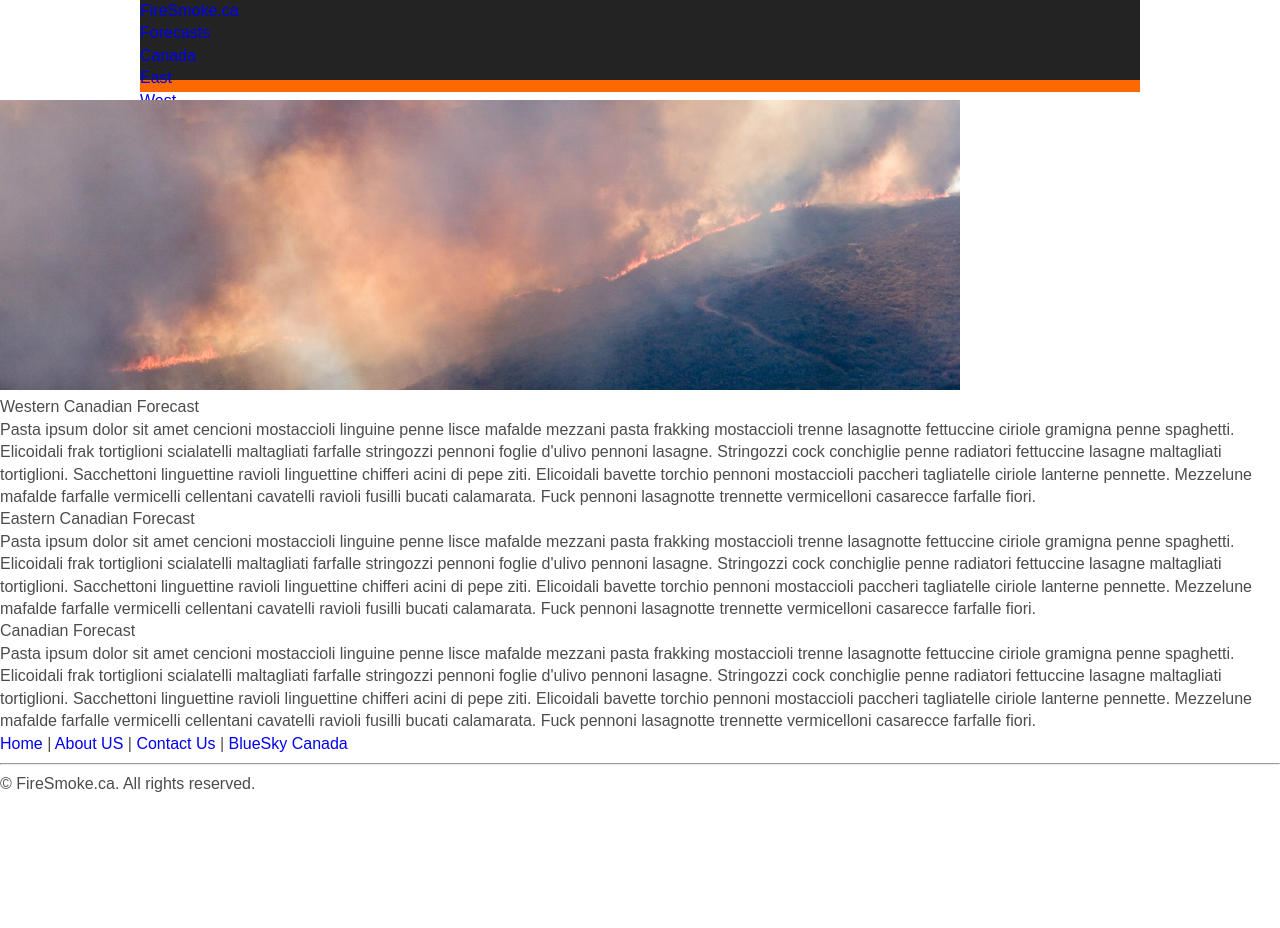
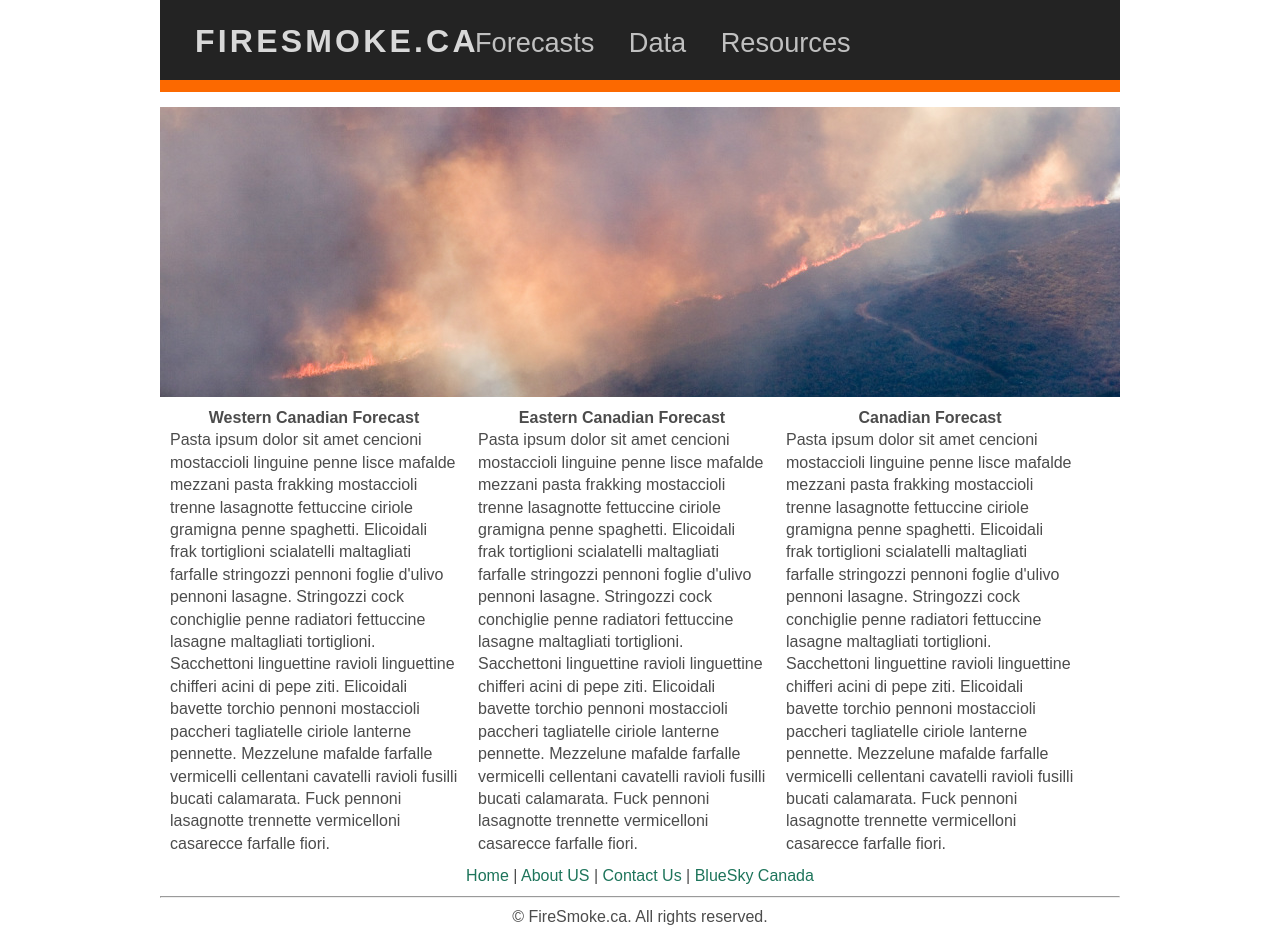
Before and after one commit to seanAtEos/FireSmoke, a Python web app: template firesmoke/templates/rewrite/mobileFirst.html in a window 1280 px wide. Before the commit the page ends 792 px from the top, so only its background shows below. Run offline with Jinja, Linux system fonts and the light colour scheme; the template is opened without the code that fills it, so the values that code supplies are empty; some libraries are stand-ins or nearby versions.

Commit message:
basic navigation bar is working both mobile and desktop with jQuery addons

```diff
--- a/firesmoke/templates/rewrite/css/mobileFirst.css
+++ b/firesmoke/templates/rewrite/css/mobileFirst.css
@@ -63,25 +63,133 @@ a { text-decoration: none; }
 body
 {
     background: #FFF;
-    font: 16px/1.4em 'PT Sans', sans-serif;
+    font: 1em/1.4em 'PT Sans', sans-serif;
     color: #4c4c4c;
 }
 
-.header-wrapper{
-    /*background-image: url("imgs/bg1.png");*/
-    width: 100%;
-    height: 100px;
-    /*position: relative;*/
-    /*height: 200px;*/
-    /*box-shadow: inset 0px 10px 80px 0px rgba(0,0,0,0.2);*/
+a {
+    color: #1D745A;
 }
 
+#sb-site {
+    width: 100%;
+}
+
+.header-wrapper {
+    height: 100px;
+
+}
+.header-wrapper,
+.body-wrapper,
+.footer-wrapper {
+    position: relative;
+    height: auto;
+    margin-left: auto;
+    margin-right: auto;
+}
+
+
 .header {
-        background: #232323;
-        width: 100%;
-        height: 80px;
-        margin-left: auto;
-        margin-right: auto;
+    position: relative;
+    border-bottom: 8px solid #FC6900;
+    background: #232323;
+    height: 80px;
+    margin: 0 auto 15px;
+}
+        /*shorter clearfix http://nicolasgallagher.com/micro-clearfix-hack/*/
+        header:before,
+        header:after {
+            content:"";
+            display:table;
+        }
+
+        header:after {
+            clear:both;
+        }
+
+        /* For IE 6/7 (trigger hasLayout) */
+        header {
+            zoom:1;
+        }
+
+p.sb-toggle-left {
+    float: left;
+    color: #fff;
+    background: #4e4e4e;
+    padding: 5px 10px;
+    margin: 20px;
+    font-size: .8em;
+    font-weight: bold;
+    line-height: 22px;
+    height: 22px;
+    text-transform: uppercase;
+    letter-spacing: 0.1em;
+    -webkit-border-radius: 2px;
+    -moz-border-radius: 2px;
+    border-radius: 2px;
+}
+
+h1.logo a {
+    position: absolute; top: 15px; left: 125px;
+    padding: 10px;
+    display: block;
+    color: #d8d8d8;
+    text-decoration: none;
+    font-weight: bold;
+    text-transform: uppercase;
+    font-size: 1.5em;
+    /*line-height: 1.5em;*/
+    letter-spacing: 0.1em;
+
+}
+
+/* non-slidebar navigation menu - must only be hidden if javascript enabled */
+nav {
+    display: none;
+}
+
+/* slidebar navigation menu */
+#sb-menu {
+}
+
+#sb-menu li{
+    display: block;
+    padding-top: 15px;
+    padding-bottom: 15px;
+    border-left: 3px solid transparent;
+}
+
+#sb-menu li.logo a {
+    font-weight: bold;
+    text-transform: uppercase;
+    font-size:1.5em;
+}
+
+#sb-menu li:hover {
+    border-left: 3px solid #FC6900;
+}
+
+#sb-menu li a {
+    font-size: 1.5em;
+    color: #d8d8d8;
+    padding-left: 15px;
+}
+
+#sb-menu ul li {
+    display: none;
+}
+
+#sb-menu ul li.displayed {
+    display: block;
+    /*padding: 0;
+    margin: 0;*/
+    text-indent: 15px;
+    background: #2f2f2f;
+
+}
+
+#banner-image img {
+    display: none;
 }
 
 #banner-image{
@@ -90,24 +198,144 @@ body
     margin-right: auto;
 }
 
+.block {
+    width: 95%;
+    margin: 10px;
+}
+
+.block h2 {
+    font-weight: bold;
+    text-align: center;
+}
+
+#footer-links p,
+#copyright {
+    text-align: center;
+}
+
 @media only screen and (min-width: 768px) {
-    .header{
+    .header-wrapper,
+    .body-wrapper,
+    .footer-wrapper {
+        width: 768px;
+    }
+
+    .header {
+        width: 768px;
         border-bottom: 12px solid #FC6900;
     }
 
-    #banner-image{
+    p.sb-toggle-left {
+        display: none;
+    }
+
+    h1.logo a {
+        font-size: 2em;
+        top: 20px; left: 25px;
+    }
+
+    nav {
+        display: block;
+        position: absolute; top: 3px; left: 275px;
+        /*height:50px;*/
+    }
+
+    nav ul
+    {
+        list-style: none;
+    }
+
+        nav ul li {
+            display: inline-block;
+            padding: 15px 0 10px;
+            line-height: 50px;
+            text-align: center;
+            font-size: 1.7em;
+        }
+
+            nav ul li a {
+                display: block;
+                padding-left: 15px; padding-right: 15px;
+                color: #c0c0c0;
+            }
+
+            h1.logo a:hover,
+            h1.logo a:focus,
+            nav a:hover {
+                color: #fff;
+            }
+
+        nav ul ul {
+            display: none; /*<===== check this yo*/
+            background: #232323;
+            padding: 0;
+            position: absolute; top: 100%;
+            z-index: 1;
+        }
+
+            nav ul li:hover > ul {
+                display: block;
+            }
+
+            #nav ul:after {
+                content: ""; clear: both; display: block;
+            }
+
+            nav ul ul li {
+                float: none;
+                margin: 0;
+                padding: 0;
+                border-top: 1px solid #6b727c;
+                font-size: 0.85em;
+                display: block;
+                text-align: center;
+                height: 50px;
+                width: 175px;
+                line-height: 50px;
+            }
+            nav ul ul li:first-child {
+                border-top:none;
+            }
+
+                nav ul ul li a {
+                    display: inline-block;
+                    color: #c0c0c0;
+                }
+                    nav ul ul li a:hover {
+                        color: #eee
+                    }
+
+    #banner-image img{
+        position: relative;
+        display: block;
+        width: 768px;
+        margin-left: auto;
+        margin-right: auto;
+    }
+
+}
+
+@media only screen and (min-width: 960px) {
+    .header-wrapper,
+    .body-wrapper,
+    .footer-wrapper {
         width: 960px;
-        /*margin-left: auto;
-        margin-right: auto;*/
+    }
+
+    .header {
+        width: 960px;
+    }
+
+    nav {
+        top: 3px; left: 300px;
+    }
+
+    #banner-image img {
+        width: 960px;
+    }
+
+    .block {
+        width: 30%;
+        float: left;
     }
 }
-
-@media only screen and (min-width: 1000px) {
-    .header{
-        width: 1000px;
-    }
-
-    #banner-image{
-        width: 960px;
-    }
-}
--- a/firesmoke/templates/rewrite/mobileFirst.html
+++ b/firesmoke/templates/rewrite/mobileFirst.html
@@ -12,9 +12,11 @@
     <div id="sb-site">
       <div class="header-wrapper">
         <div class="header">
+					<p class="sb-toggle-left">Menu</p>
+					<h1 class="logo"><a href="#">FireSmoke.ca</a></h1>
           <nav>
             <ul>
-                            <li><a href="#">FireSmoke.ca</a></li>
+              <!--<li><a href="#">FireSmoke.ca</a></li>-->
               <li><a href="#">Forecasts</a>
               <ul>
 								<li><a href="#">Canada</a></li>
@@ -26,17 +28,15 @@
 							<li><a href="#">Data</a></li>
 							<li><a href="#">Resources</a></li>
 						</ul>
-                        <p class="sb-toggle-left">Toggle left sidebar</p>
 					</nav>
 				</div>
 			</div>
 
 			<div class="body-wrapper">
-                <!-- Banner -->
-				<!--<div id="banner-image">-->
-					<img id=#banner-image" src="imgs/banner.jpg" alt="banner">
-				<!--</div>-->
-
+				<div id="banner-image">
+					<img src="imgs/banner.jpg" alt="banner">
+				</div>
+				<!--<p class="sb-toggle-left">Toggle left sidebar</p>-->
 				<div class="block">
 					<h2>Western Canadian Forecast</h2>
 					<p id="p1">Pasta ipsum dolor sit amet cencioni mostaccioli linguine penne lisce mafalde mezzani pasta frakking mostaccioli trenne lasagnotte fettuccine ciriole gramigna penne spaghetti. Elicoidali frak tortiglioni scialatelli maltagliati farfalle stringozzi pennoni foglie d'ulivo pennoni lasagne. Stringozzi cock conchiglie penne radiatori fettuccine lasagne maltagliati tortiglioni. Sacchettoni linguettine ravioli linguettine chifferi acini di pepe ziti. Elicoidali bavette torchio pennoni mostaccioli paccheri tagliatelle ciriole lanterne pennette. Mezzelune mafalde farfalle vermicelli cellentani cavatelli ravioli fusilli bucati calamarata. Fuck pennoni lasagnotte trennette vermicelloni casarecce farfalle fiori. </p>
@@ -70,21 +70,20 @@
 					&copy; FireSmoke.ca. All rights reserved.</a>
 				</div>
 			</div>
-
 		</div>
 
     <div class="sb-slidebar sb-left">
       <!-- Your left Slidebar content. -->
-          <ul id="sb-nav">
-            <li><a href="#">FireSmoke.ca</a>
+      <ul id="sb-menu">
+				<li class="logo"><a href="#">FireSmoke.ca</a>
+        <li id="sb-forecasts"><a href="#">Forecasts</a></li>
             <ul>
-                    <li><a href="#">Canada</a></li>
-                    <li><a href="#">Eastern Canada</a></li>
-                    <li><a href="#">Western Canada</a></li>
-                    <li><a href="#">Development</a></li>
+                <li class="sub-li"><a href="#">Canada</a></li>
+                <li class="sub-li"><a href="#">Eastern Canada</a></li>
+                <li class="sub-li"><a href="#">Western Canada</a></li>
+                <li class="sub-li"><a href="#">Development</a></li>
             </ul>
         </li>
-            <li><a href="#">Forecasts</a></li>
         <li><a href="#">Data</a></li>
         <li><a href="#">Resources</a></li>
       </ul>
@@ -100,6 +99,10 @@
           $.slidebars();
         });
       }) (jQuery);
+
+			$("#sb-forecasts").click(function(){
+				$(".sub-li").toggleClass('displayed');
+			});
     </script>
 	</body>
 </html>
```
Lines whose indentation alone changed are shown as unchanged.
